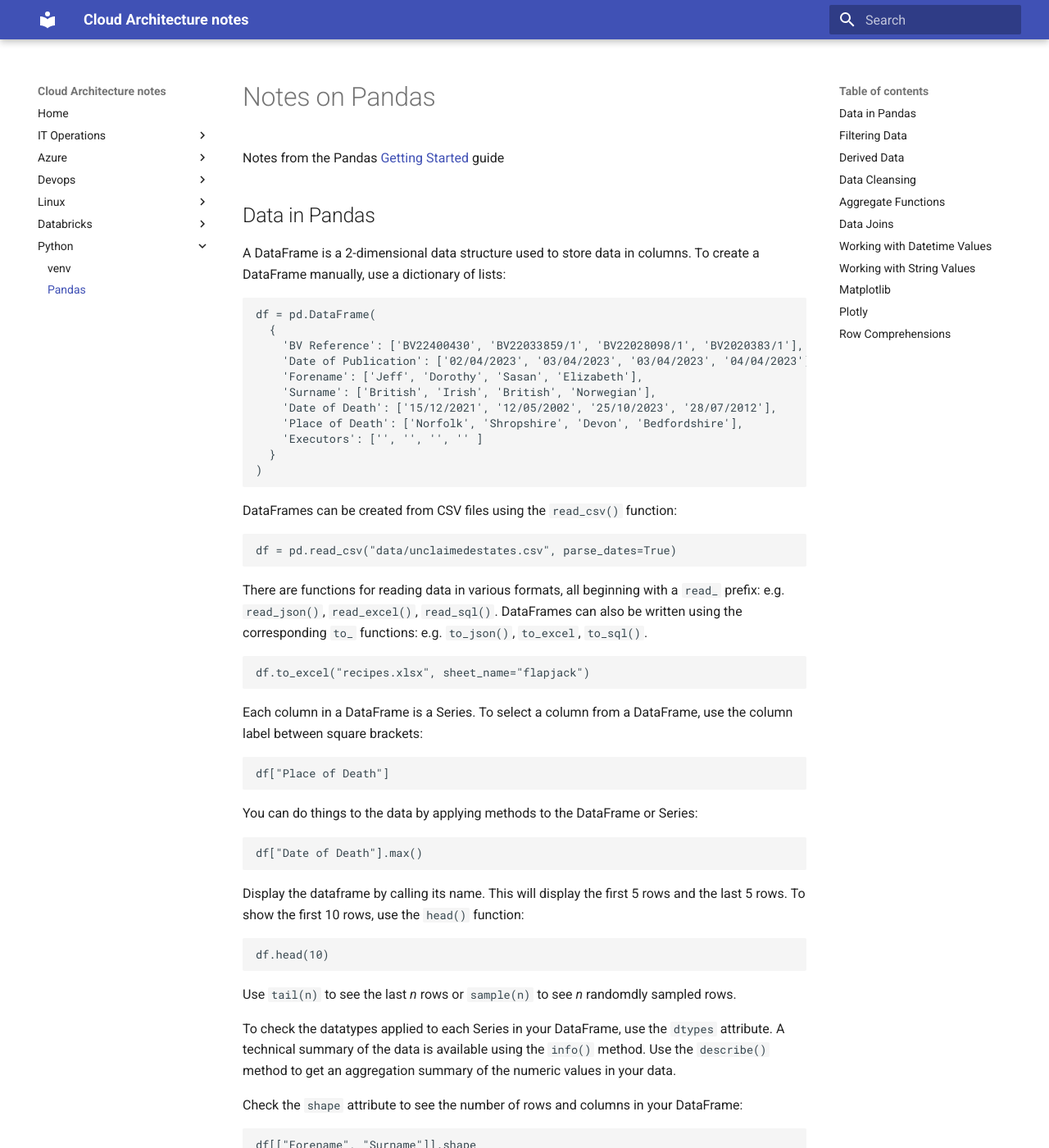
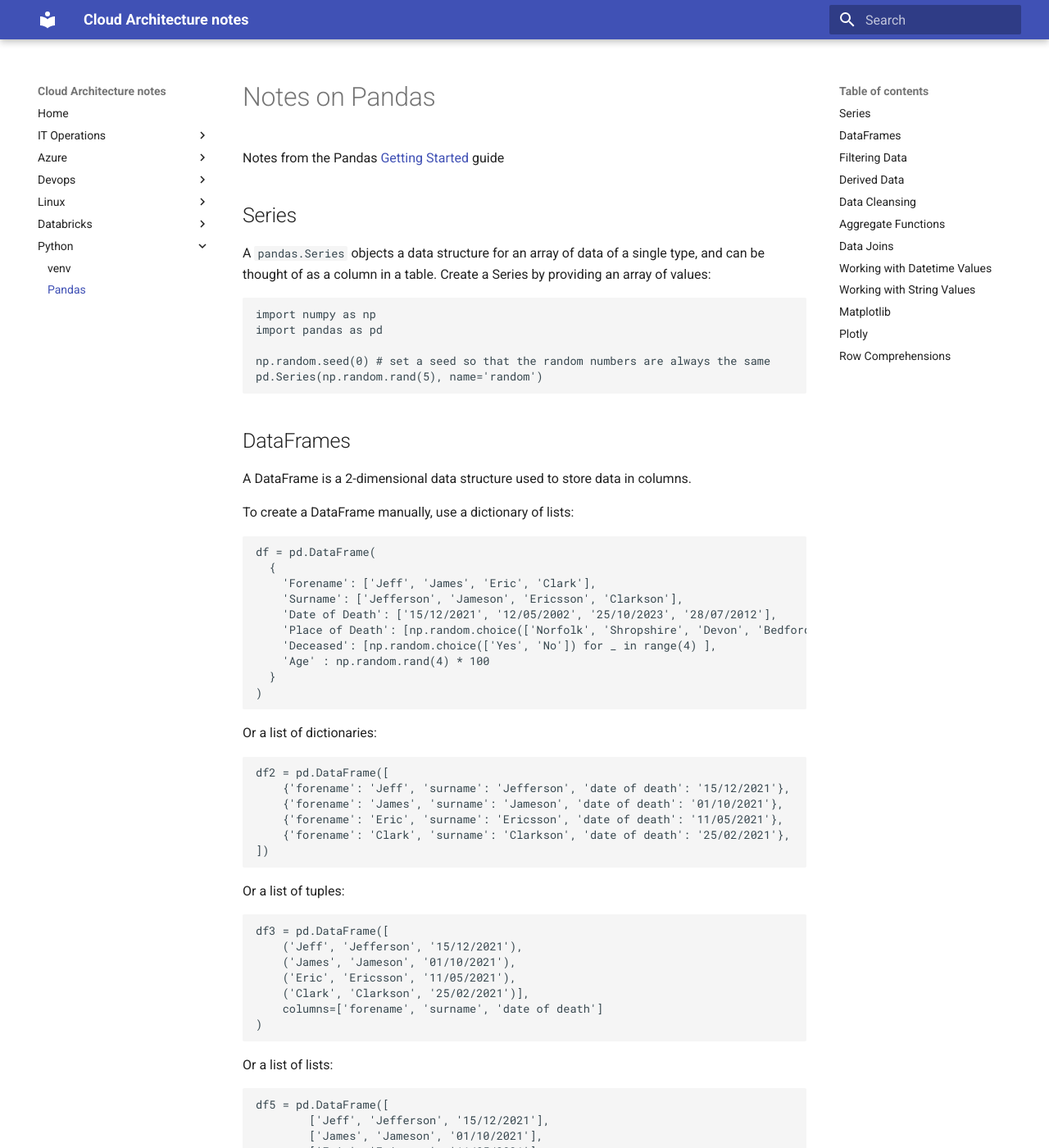
Before and after one commit to dram1964/cloudarchitect, an MkDocs documentation site: the page built from docs/python/pandas.md, in a window 1280 px wide and 1400 px high. Shown: the whole window at 82% size. Built offline with MkDocs 1.6.1 and Material for MkDocs 9.7.7, drawn with Linux system fonts in a browser that asks for light colours; some of the changed text lies outside the part shown.

Commit message:
notes on DataFrames

````diff
--- a/docs/python/pandas.md
+++ b/docs/python/pandas.md
@@ -4,24 +4,89 @@
 [Getting Started](https://pandas.pydata.org/docs/getting_started/index.html)
 guide
 
-## Data in Pandas
+## Series
+
+A `pandas.Series` objects a data structure for an array of data of a single
+type, and can be thought of as a column in a table. Create a Series by
+providing an array of values:
+
+```python
+import numpy as np
+import pandas as pd
+
+np.random.seed(0) # set a seed so that the random numbers are always the same
+pd.Series(np.random.rand(5), name='random')
+```
+
+## DataFrames
 
 A DataFrame is a 2-dimensional data structure used to store data in columns.
+
 To create a DataFrame manually, use a dictionary of lists:
 
 ```python
 df = pd.DataFrame(
   {
-    'BV Reference': ['BV22400430', 'BV22033859/1', 'BV22028098/1', 'BV2020383/1'],
-    'Date of Publication': ['02/04/2023', '03/04/2023', '03/04/2023', '04/04/2023'],
-    'Forename': ['Jeff', 'Dorothy', 'Sasan', 'Elizabeth'],
-    'Surname': ['British', 'Irish', 'British', 'Norwegian'],
+    'Forename': ['Jeff', 'James', 'Eric', 'Clark'],
+    'Surname': ['Jefferson', 'Jameson', 'Ericsson', 'Clarkson'],
     'Date of Death': ['15/12/2021', '12/05/2002', '25/10/2023', '28/07/2012'],
-    'Place of Death': ['Norfolk', 'Shropshire', 'Devon', 'Bedfordshire'],
-    'Executors': ['', '', '', '' ]
+    'Place of Death': [np.random.choice(['Norfolk', 'Shropshire', 'Devon', 'Bedfordshire']) for _ in range(4)] ,
+    'Deceased': [np.random.choice(['Yes', 'No']) for _ in range(4) ],
+    'Age' : np.random.rand(4) * 100
   }
 )
 ```
+
+Or a list of dictionaries:
+
+```python
+df2 = pd.DataFrame([
+    {'forename': 'Jeff', 'surname': 'Jefferson', 'date of death': '15/12/2021'},
+    {'forename': 'James', 'surname': 'Jameson', 'date of death': '01/10/2021'},
+    {'forename': 'Eric', 'surname': 'Ericsson', 'date of death': '11/05/2021'},
+    {'forename': 'Clark', 'surname': 'Clarkson', 'date of death': '25/02/2021'},
+])
+```
+
+Or a list of tuples:
+
+```python
+df3 = pd.DataFrame([
+    ('Jeff', 'Jefferson', '15/12/2021'),
+    ('James', 'Jameson', '01/10/2021'),
+    ('Eric', 'Ericsson', '11/05/2021'),
+    ('Clark', 'Clarkson', '25/02/2021')],
+    columns=['forename', 'surname', 'date of death']
+)
+```
+
+Or a list of lists:
+
+```python
+df5 = pd.DataFrame([
+        ['Jeff', 'Jefferson', '15/12/2021'],
+        ['James', 'Jameson', '01/10/2021'],
+        ['Eric', 'Ericsson', '11/05/2021'],
+        ['Clark', 'Clarkson', '25/02/2021']
+    ],
+    columns=['forename', 'surname', 'date of death']
+)
+```
+
+Or a `numpy` array:
+
+```python
+df4 = pd.DataFrame(
+    np.array([
+        ['Jeff', 'Jefferson', '15/12/2021'],
+        ['James', 'Jameson', '01/10/2021'],
+        ['Eric', 'Ericsson', '11/05/2021'],
+        ['Clark', 'Clarkson', '25/02/2021']
+    ]),
+    columns=['forename', 'surname', 'date of death']
+)
+```
+
 
 DataFrames can be created from CSV files using the `read_csv()` function:
 
````
Also changed, not shown: requirements.txt (+32 -0 lines).
